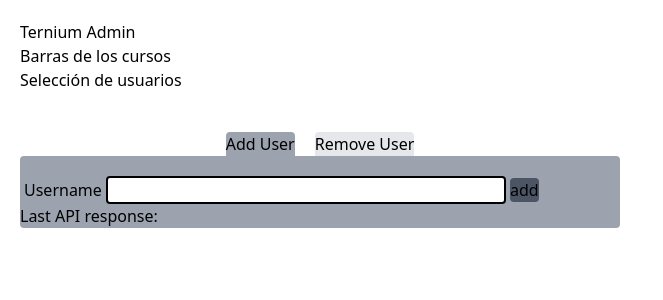
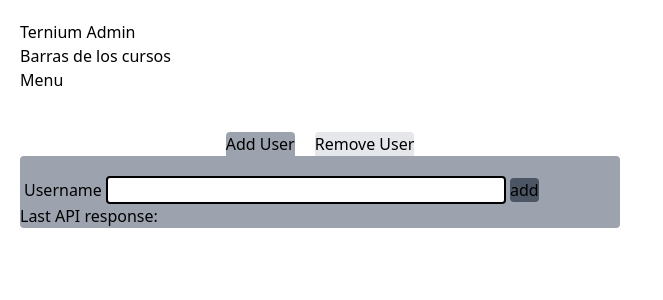
Before and after one commit to MiltonVeraTorre/construccion_front, a Next.js app: page /admin in a window 1280 px wide. Shown: the top 300 px of the page, without its empty margins (0-663 px from the left). Built offline with nearby package versions, Linux system fonts and the light colour scheme.

Commit message:
change admin data

```diff
--- a/src/pages/admin.tsx
+++ b/src/pages/admin.tsx
@@ -103,7 +103,7 @@ const Admin: React.FC = (props: AdminProps) => {
         Barras de los cursos
       </div>
       <div>
-        Selección de usuarios
+        Menu
         <UserModify />
       </div>
     </div>
```
